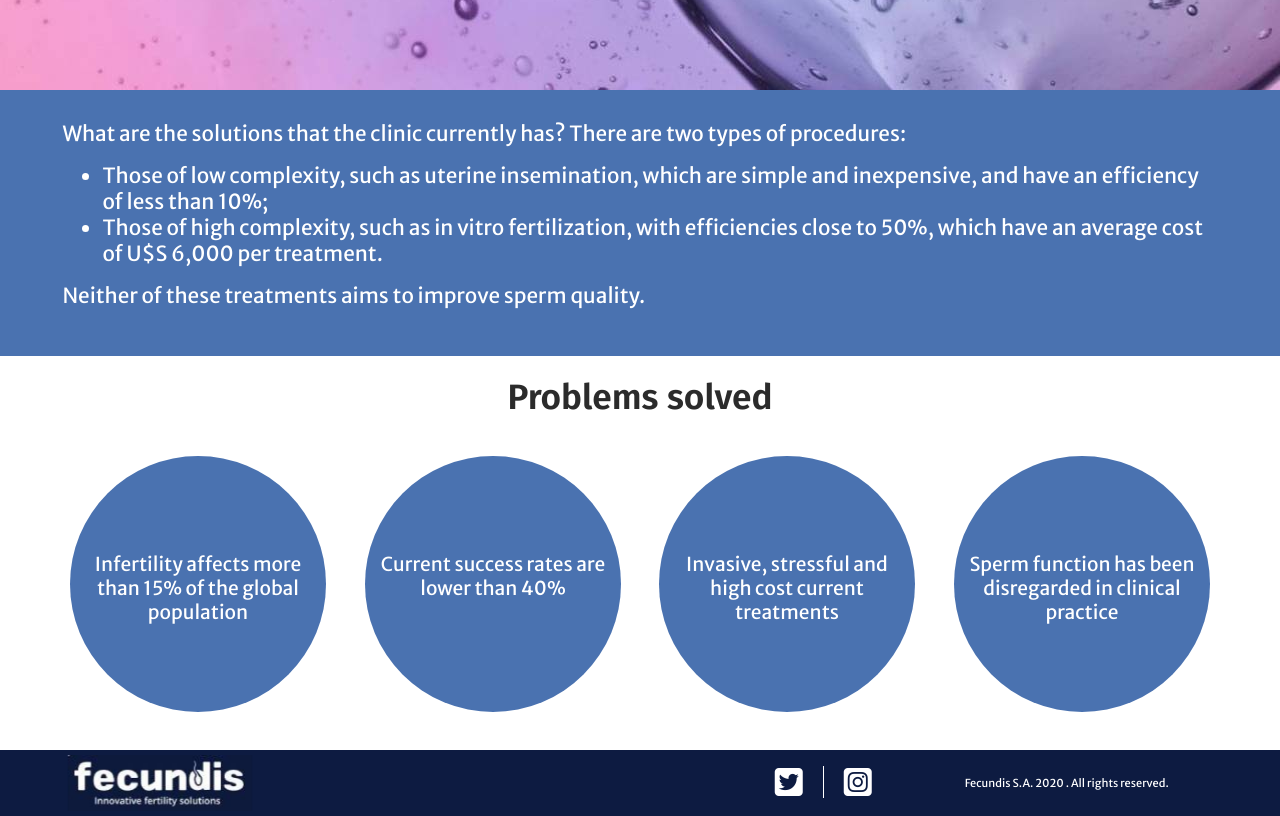
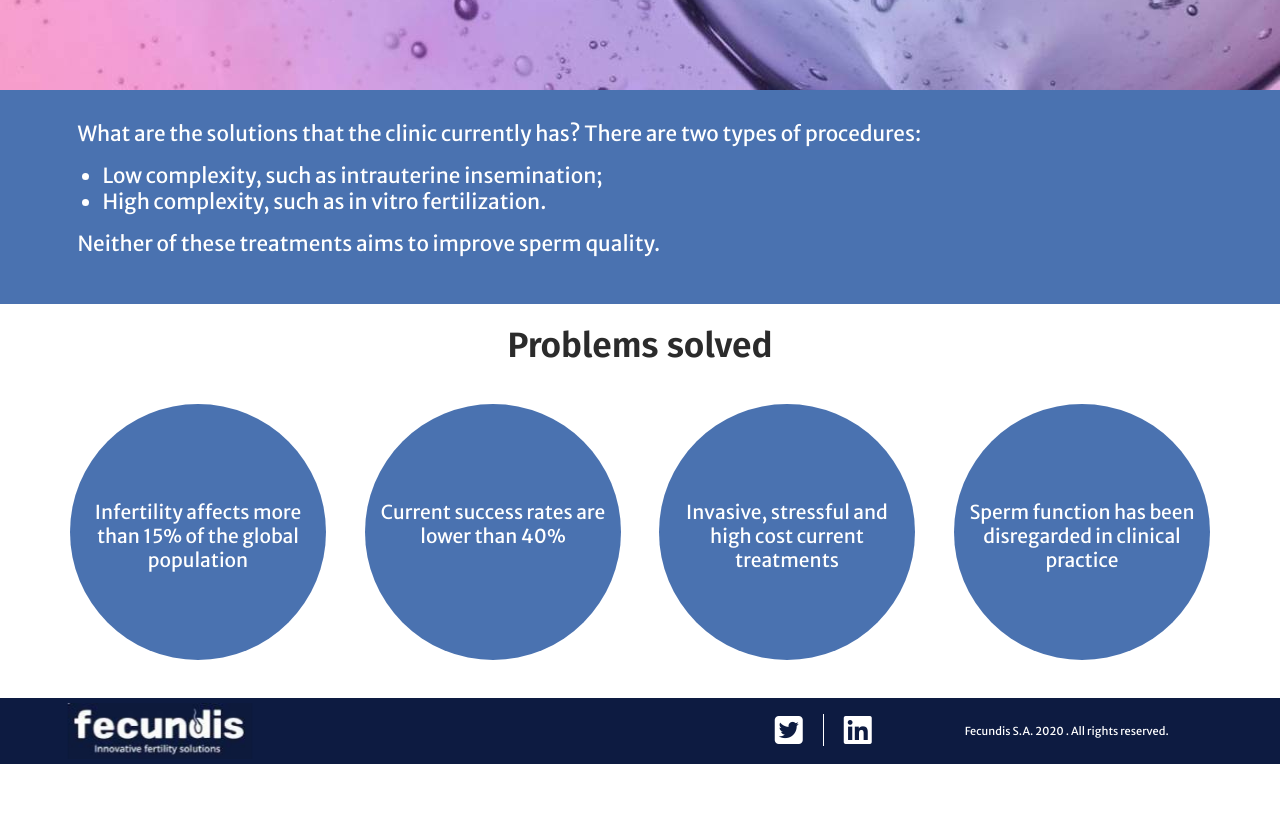
Before and after one commit to alearbat/Fecundis_website, a website: page pages/solution.html in a window 1280 px wide. Shown: the part 580-1396 px from the top of the page. After the commit the page ends 1344 px from the top, so only its background shows below. Drawn offline with nearby package versions, Linux system fonts and the light colour scheme.

Commit message:
Putting Linkedin instead of instagram and change solution text

```diff
--- a/pages/solution.html
+++ b/pages/solution.html
@@ -42,12 +42,12 @@
 			<h1 class="col-lg-4 col-md-4 col-sn-8 col-10 sliding__item--margin">We are developing sperm-focused treatments to achieve better blastocysts and more pregnancies</h1>
 		</div>
 		<div class="row section__paragraph--divider">
-			<p class="">What are the solutions that the clinic currently has? There are two types of procedures:</p>
+			<p class="col-lg-12">What are the solutions that the clinic currently has? There are two types of procedures:</p>
 			<ul>
-				<li>Those of low complexity, such as uterine insemination, which are simple and inexpensive, and have an efficiency of less than 10%;</li>
-				<li>Those of high complexity, such as in vitro fertilization, with efficiencies close to 50%, which have an average cost of U$S 6,000 per treatment.</li>
+				<li>Low complexity, such as intrauterine insemination;</li>
+				<li>High complexity, such as in vitro fertilization.</li>
 			</ul>
-			<p>Neither of these treatments aims to improve sperm quality.</p>
+			<p class="col-lg-12">Neither of these treatments aims to improve sperm quality.</p>
 		</div>
 		<div class="row section__title--center">
 			<h2 class="col-lg-12">Problems solved</h2>
@@ -64,7 +64,7 @@
 			<img class="col-lg-2 col-md-2 col-sm-3 col-6"	src="../images/logo_fecundis_fdo_azul.jpg" alt="Logotype Fecundis Blue">
 			<div class="d-flex justify-content-end align-items-center footer__sn--backg col-lg-6 col-md-5 col-sm-5 col-6">
 				<a href="https://twitter.com/FecundisLab"><i class="fab fa-twitter-square"></i></a>
-				<a href=""><i class="fab fa-instagram-square"></i></a>
+				<a href=""><i class="fab fa-linkedin"></i></a>
 			</div>
 			<div class="d-flex justify-content-center align-items-center footer__sn--backg col-lg-3 col-md-4 col-sm-4 col-10">
 				<p class="footer__copyright">Fecundis S.A. 2020 . All rights reserved.</p>
--- a/scss/_components.scss
+++ b/scss/_components.scss
@@ -102,12 +102,12 @@ $carouselItems:(
   color: $font-lightcolor;
   padding: 1.5em 3em;
   font: $subtitle-font;
+
 }
 
 @media (max-width: 768px){
   .section__paragraph--divider {
     font-size: 15px !important;
-    text-align: center;
   }
 }
 
```
Also changed, not shown: index.html (+1 -1 lines), pages/about_us.html (+4 -4 lines), pages/contact.html (+1 -1 lines), pages/our_mission.html (+1 -1 lines), css/newStyle.css.
